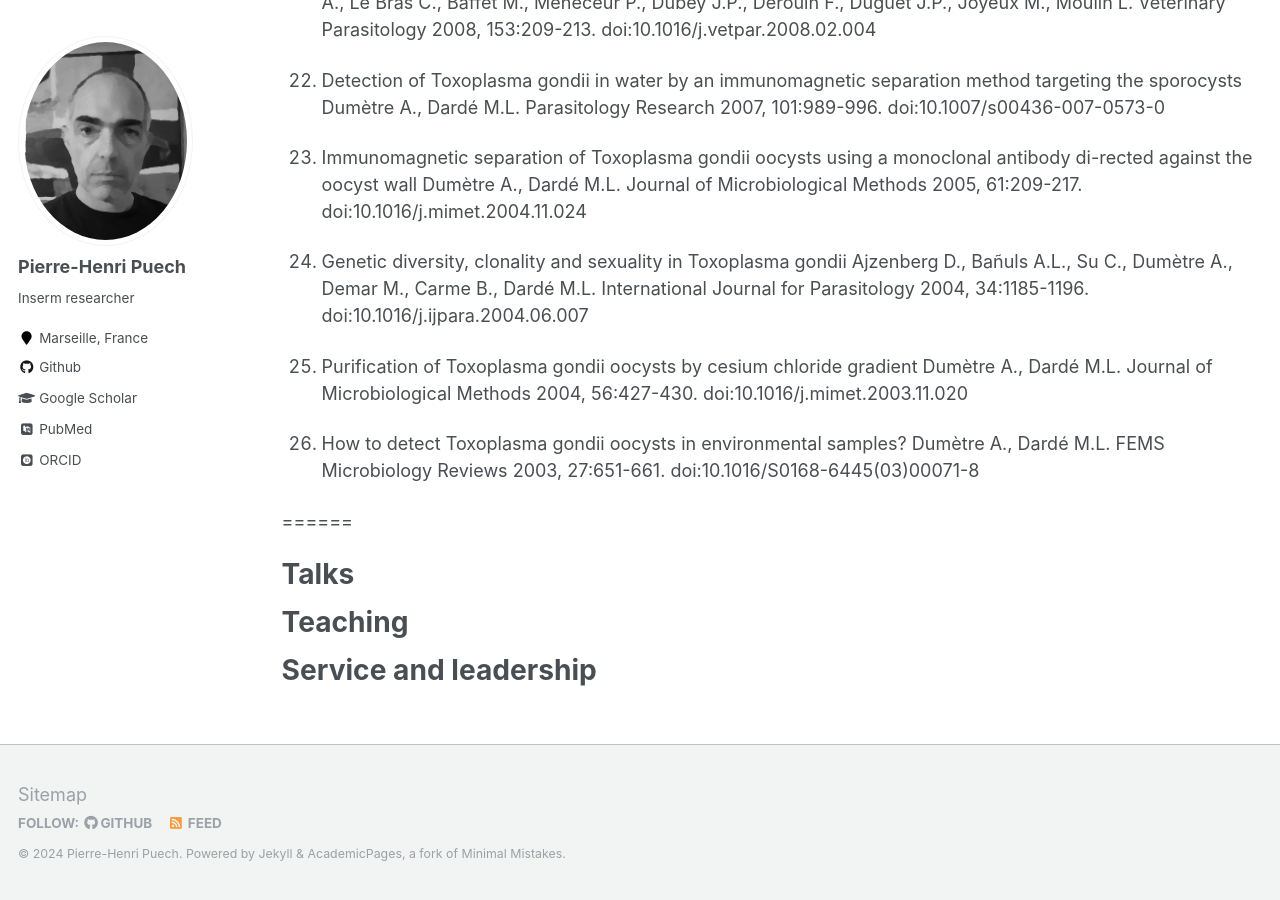
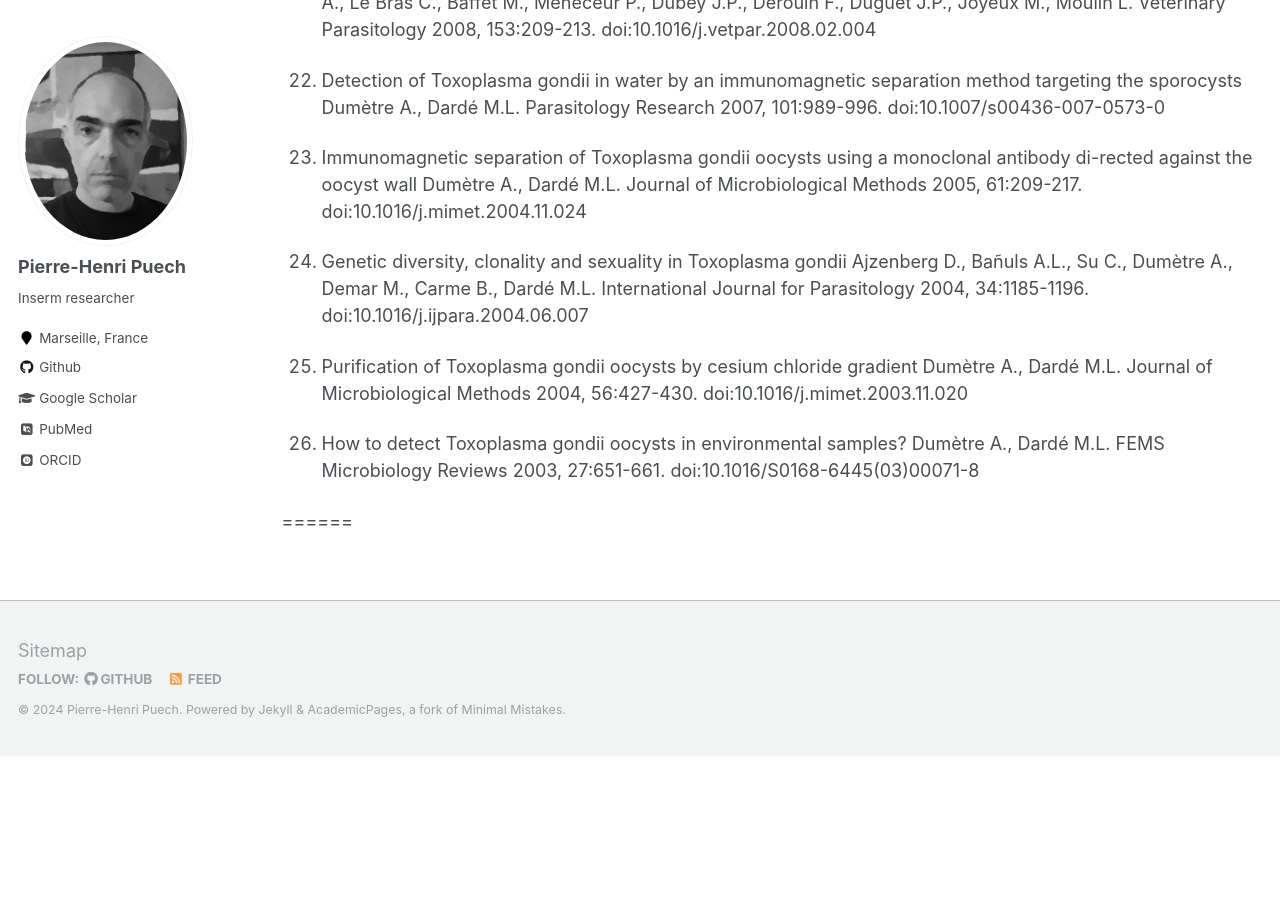
Before and after one commit to aureliendumetre/aureliendumetre.github.io, a Jekyll site: the page built from _pages/cv.md, in a window 1280 px wide and 900 px high, scrolled down 2729 px. Built offline with Jekyll 4.4.1, drawn with Linux system fonts in a browser that asks for light colours; some web fonts are replaced; after the commit the page ends 3485 px from its top, so only the background shows below that.

Commit message:
Update cv.md

```diff
--- a/_pages/cv.md
+++ b/_pages/cv.md
@@ -128,14 +128,3 @@ Dumètre A., Dardé M.L.
 FEMS Microbiology Reviews 2003, 27:651-661. doi:10.1016/S0168-6445(03)00071-8
 
 ======
-
-
-Talks
-======
-
-Teaching
-======
-
-
-Service and leadership
-======
```
